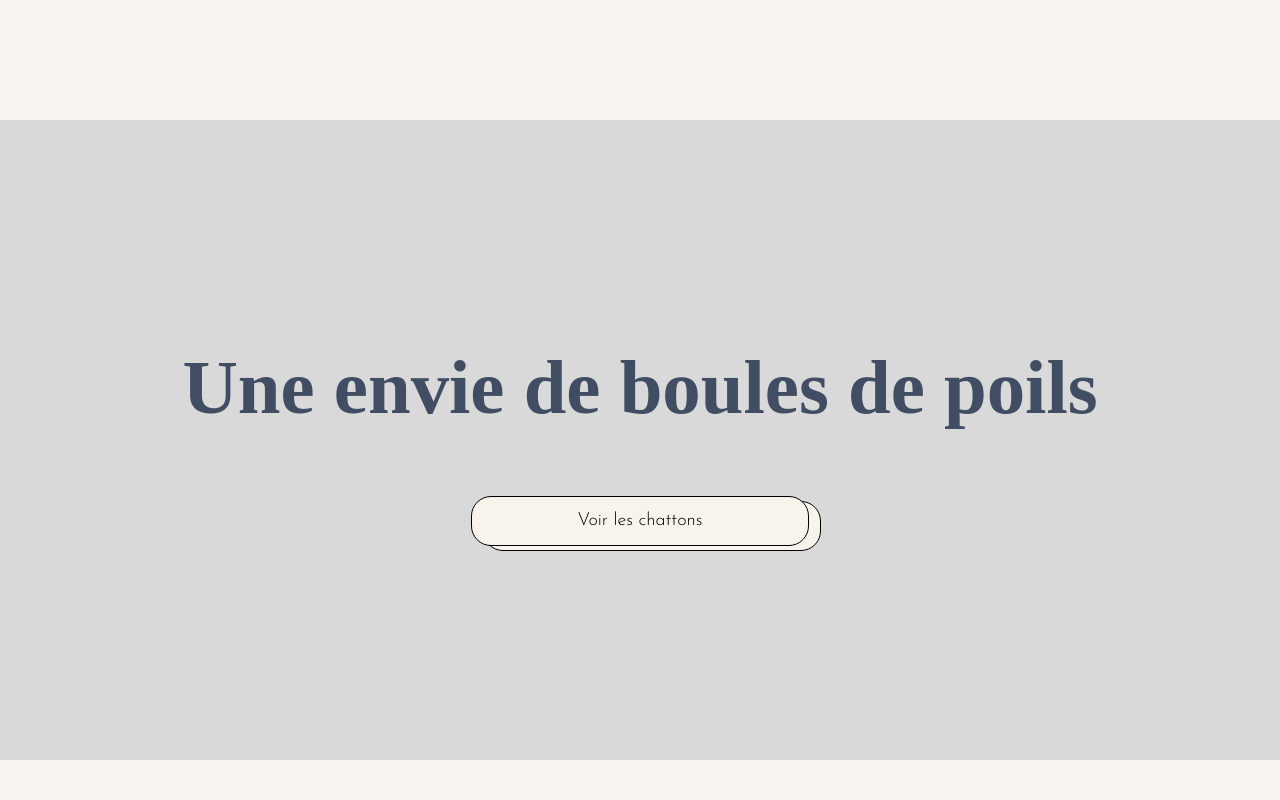
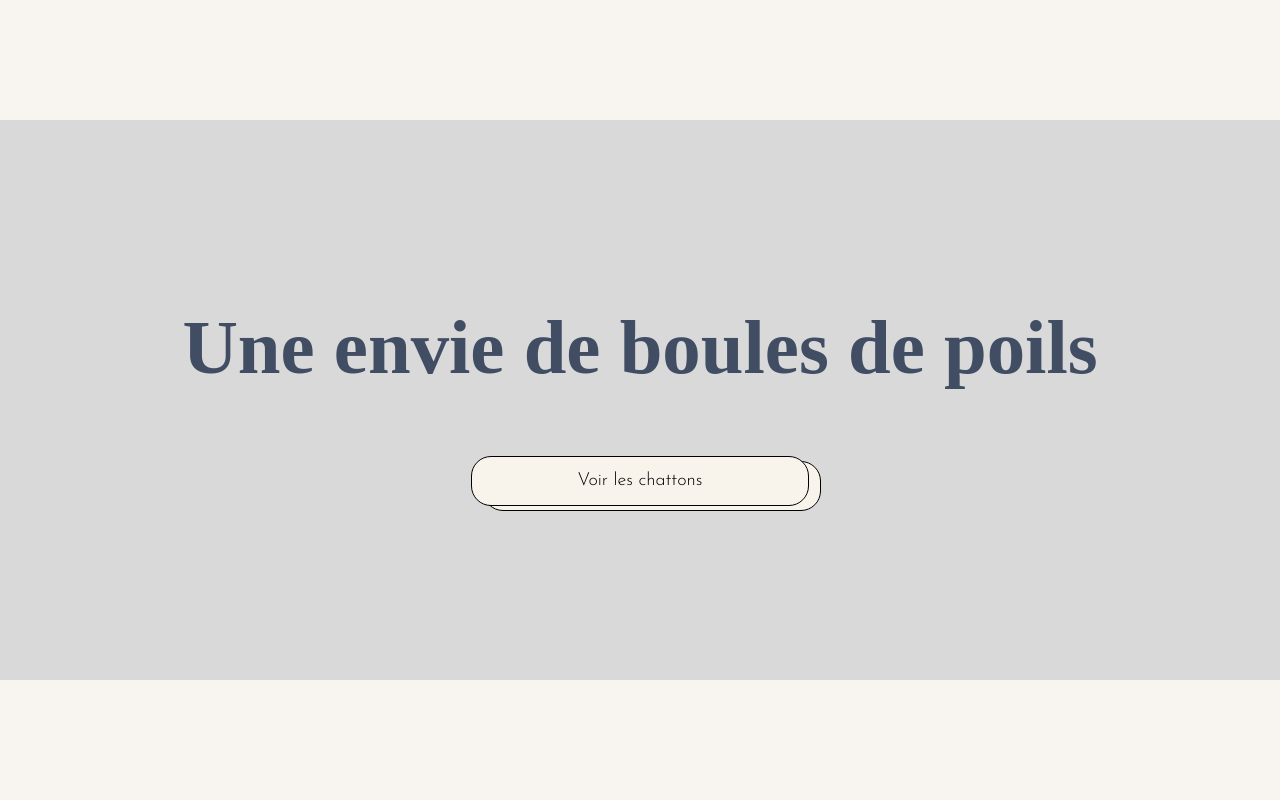
Before and after one commit to antozr/cmg, a Next.js app: page / in a window 1280 px wide. Shown: the part 1640-2440 px from the top of the page. Built offline with nearby package versions, Linux system fonts and the light colour scheme.

Commit message:
ADD responsive

```diff
--- a/app/components/InterSection/style.scss
+++ b/app/components/InterSection/style.scss
@@ -12,9 +12,10 @@
         row-gap: 8vh;
         background-color: var( --color--bggris);
         margin: 10vh 0 10vh -1.5vw;
+        padding: 0 2vw;
 
         &>h2{
-            font-size: 6vw;
+            font-size: 8vw;
 
         }
     }
@@ -25,5 +26,18 @@
         justify-content: space-around;
         flex-wrap: wrap;
         column-gap: 5vw;
+        row-gap: 3vh;
     }
 }
+
+@media(min-width:600px){
+    .sect{
+        &__inter{
+            height: 70vh;
+            &>h2{
+                font-size: 6vw;
+
+            }
+        }
+    }
+}
```
